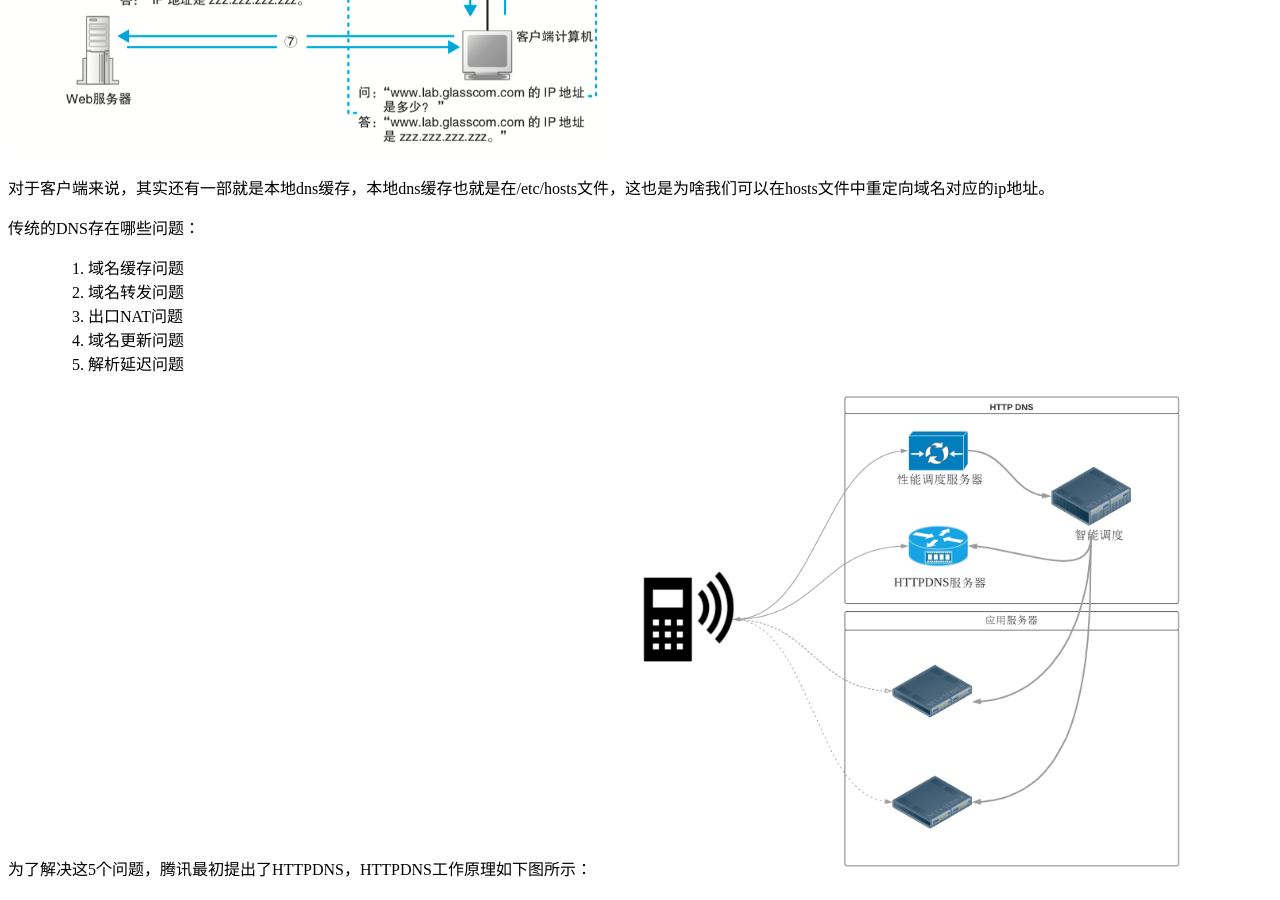
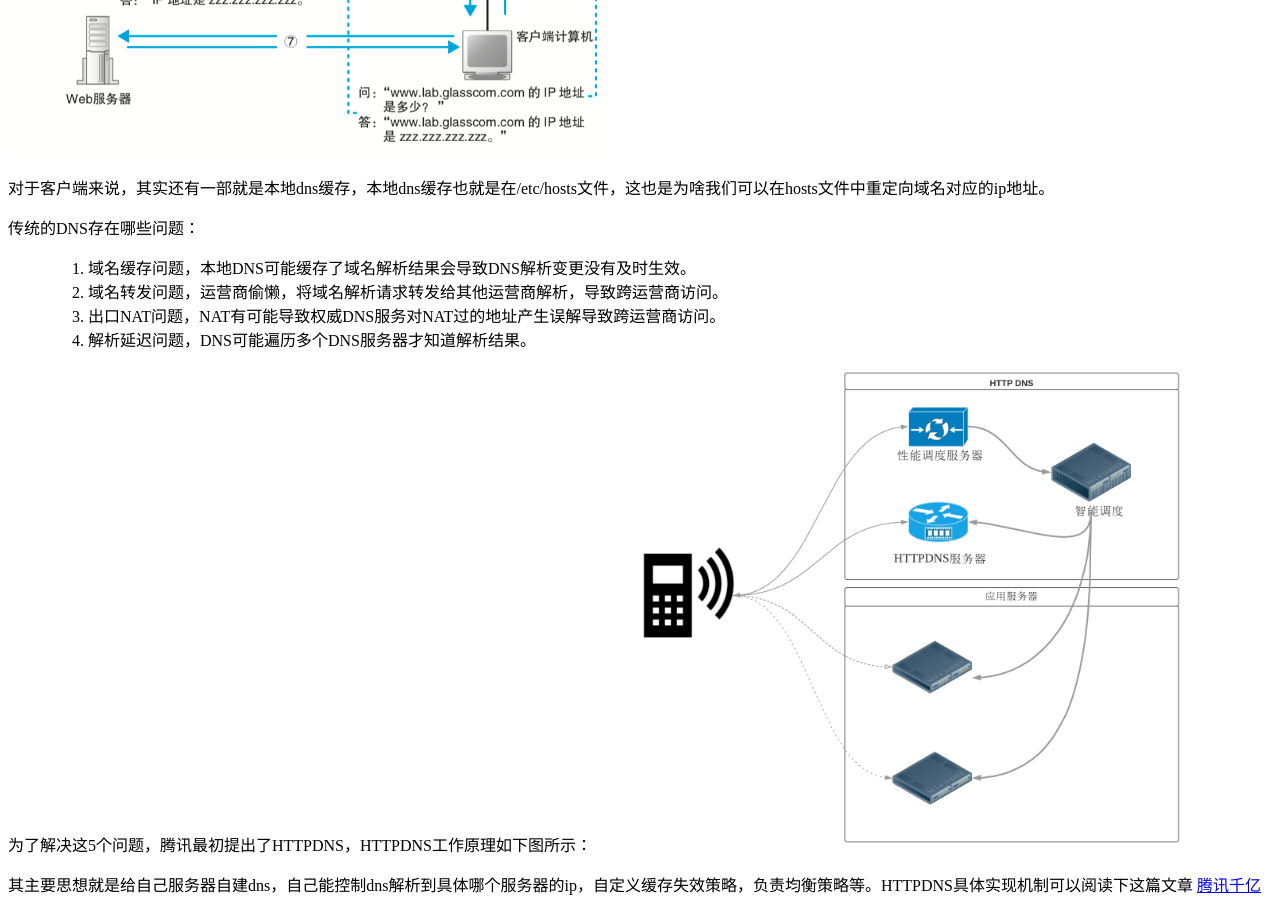
Before and after one commit to kingxt/kingxt.github.io, a Jekyll site: the page built from _posts/2018-10-14-网络是怎样连接的.md, in a window 1280 px wide and 900 px high, scrolled down 3209 px. Built offline with Jekyll 4.4.1, drawn with Linux system fonts in a browser that asks for light colours; nearby versions of some CDN libraries; comment, search, counter and statistics services are not loaded.

Commit message:
update post

```diff
--- a/_posts/2018-10-14-网络是怎样连接的.md
+++ b/_posts/2018-10-14-网络是怎样连接的.md
@@ -50,11 +50,10 @@ http请求消息生成之后，由于应用本身不具备将消息发送到网
 对于客户端来说，其实还有一部就是本地dns缓存，本地dns缓存也就是在/etc/hosts文件，这也是为啥我们可以在hosts文件中重定向域名对应的ip地址。
 
 传统的DNS存在哪些问题：
-> 1. 域名缓存问题
-> 2. 域名转发问题
-> 3. 出口NAT问题
-> 4. 域名更新问题
-> 5. 解析延迟问题
+> 1. 域名缓存问题，本地DNS可能缓存了域名解析结果会导致DNS解析变更没有及时生效。
+> 2. 域名转发问题，运营商偷懒，将域名解析请求转发给其他运营商解析，导致跨运营商访问。
+> 3. 出口NAT问题，NAT有可能导致权威DNS服务对NAT过的地址产生误解导致跨运营商访问。
+> 4. 解析延迟问题，DNS可能遍历多个DNS服务器才知道解析结果。
 
 为了解决这5个问题，腾讯最初提出了HTTPDNS，HTTPDNS工作原理如下图所示：
 <img src="/img/post/network-httpdns.png" width="600"/>
```
Also changed, not shown: other parts of _posts/2018-10-14-网络是怎样连接的.md (+1 -1 lines), 1 other file.
